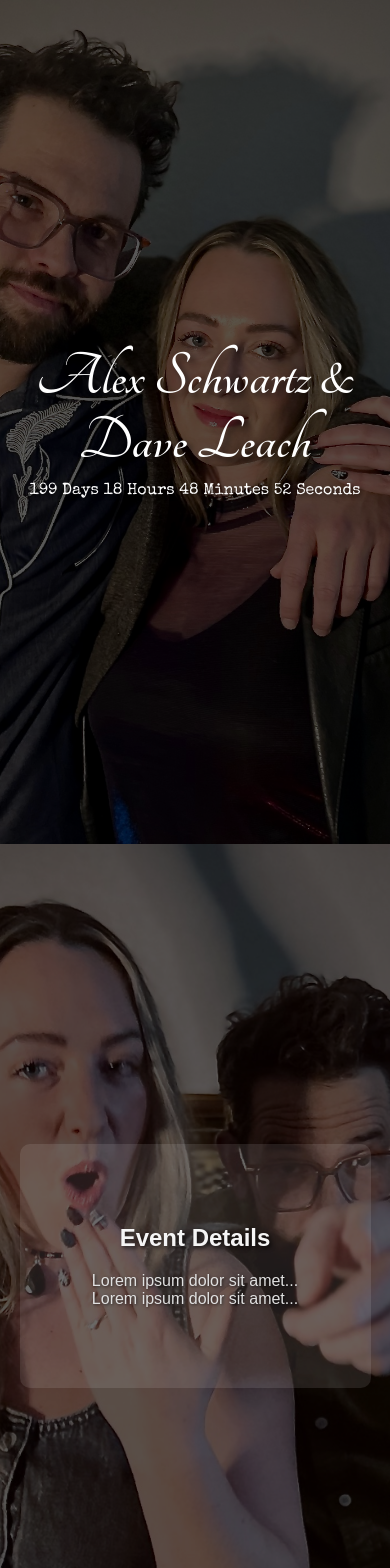
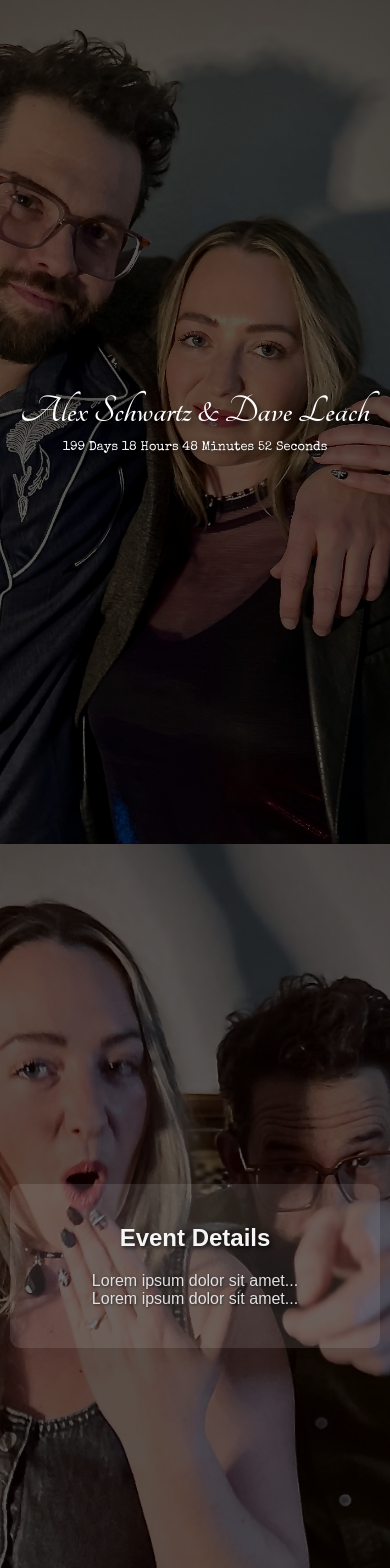
Before and after one commit to davidleach724/alex-and-dave, a React (Create React App) app: page / in a window 390 px wide. Shown: the top 1568 px of the page. Built offline with nearby package versions, Linux system fonts and the light colour scheme.

Commit message:
add media queries

```diff
--- a/src/App.css
+++ b/src/App.css
@@ -1,4 +1,4 @@
-@import url('https://fonts.googleapis.com/css2?family=Tangerine:wght@400;700&family=Special+Elite&display=swap');
+@import url("https://fonts.googleapis.com/css2?family=Tangerine:wght@400;700&family=Special+Elite&display=swap");
 
 /* General Styles */
 body {
@@ -119,28 +119,28 @@
 }
 
 #home {
-  background-image: url('profile pic.jpeg');
+  background-image: url("profile pic.jpeg");
 }
 
 #event-details-section {
-  background-image: url('image2.jpeg');
+  background-image: url("image2.jpeg");
 }
 
 #weekend-section {
-  background-image: url('image3.jpeg');
+  background-image: url("image3.jpeg");
 }
 
 #registry-section {
-  background-image: url('image4.jpeg');
+  background-image: url("image4.jpeg");
 }
 
 #rsvp-section {
-  background-image: url('image5.jpeg');
+  background-image: url("image5.jpeg");
 }
 
 /* Hero Section Fonts */
 #home h1 {
-  font-family: 'Tangerine', cursive;
+  font-family: "Tangerine", cursive;
   font-size: 4rem;
   font-weight: 700;
   text-shadow: 4px 4px 6px rgba(0, 0, 0, 0.6);
@@ -148,7 +148,7 @@
 
 /* Countdown Timer */
 .countdown {
-  font-family: 'Special Elite', cursive;
+  font-family: "Special Elite", cursive;
   font-size: 1rem;
   text-shadow: 2px 2px 4px rgba(0, 0, 0, 0.6);
   margin-top: 10px;
@@ -190,3 +190,29 @@
 button:hover {
   background: #0056b3;
 }
+
+/* Adjustments for mobile devices */
+@media screen and (max-width: 768px) {
+  .navbar ul {
+    flex-direction: column;
+    align-items: flex-start;
+  }
+
+  .parallax-section {
+    background-attachment: fixed;
+    background-size: cover;
+  }
+
+  #home h1 {
+    font-size: 2.5rem;
+  }
+
+  .countdown {
+    font-size: 0.8rem;
+  }
+
+  section {
+    padding: 40px 10px;
+    width: 95%;
+  }
+}
```
